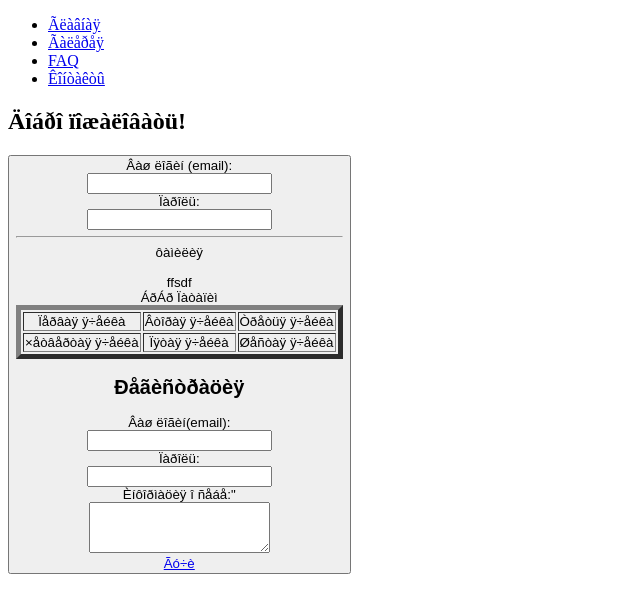
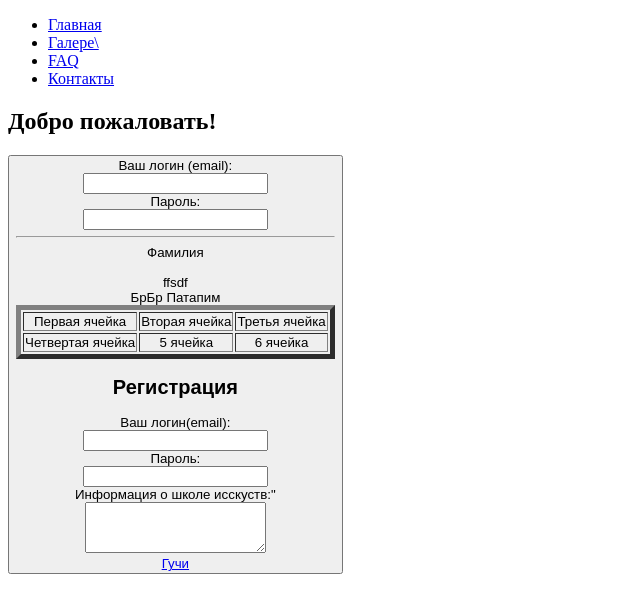
Before and after one commit to daopopyo-blip/daopopyo-blip.github.io, a plain HTML site: page index.html in a window 1280 px wide. Shown: the whole page, without its empty margins (0-640 px from the left). Drawn offline with Linux system fonts and the light colour scheme.

Commit message:
Update index.html

```diff
--- a/index.html
+++ b/index.html
@@ -6,10 +6,10 @@
 <nav>
 <ul>
 
-<li><a href="#home">Ãëàâíàÿ</a></li>
-<li><a href="#gallery">Ãàëåðåÿ</a></li>
+<li><a href="#home">Главная</a></li>
+<li><a href="#gallery">Галере\</a></li>
 <li><a href="#faq">FAQ</a></li>
-<li><a href="#contact">Êîíòàêòû</a></li>
+<li><a href="#contact">Контакты</a></li>
 </ul>
 </nav>
 </div>
@@ -17,42 +17,42 @@
 <main>
 <section id="home" class="hero">
 <div class= "hero-content">
-<h2 id="heroTitle">Äîáðî ïîæàëîâàòü!<h2>
+<h2 id="heroTitle">Добро пожаловать!<h2>
 <div class="button-group">
 <button id="ChfngeThemeBtn" class="btn btn-primary">
 
 
 <form>
-<label for="login">Âàø ëîãèí (email):</label><br>
-<input type="login" name="ëîãèí"><br>
+<label for="login">Ваш логин (email):</label><br>
+<input type="login" name="логин"><br>
 
-<label for="password">Ïàðîëü:</label><br>
-<input type="password" name="ïàðîëü"<br>
+<label for="password">Пароль:</label><br>
+<input type="password" name="пароль"<br>
 
 
 
-<hr>ôàìèëèÿ</hr>
+<hr>Фамилия</hr>
 <table>
 <table border="5">
-<caption>ÁðÁð Ïàòàïèì</caption>
+<caption>БрБр Патапим</caption>
 <br>ffsdf</br>
-<tr><td>Ïåðâàÿ ÿ÷åéêà</td><td>Âòîðàÿ ÿ÷åéêà</td><td>Òðåòüÿ ÿ÷åéêà</td></tr>
-<tr><td>×åòâåðòàÿ ÿ÷åéêà</td><td>Ïÿòàÿ ÿ÷åéêà</td><td>Øåñòàÿ ÿ÷åéêà</td></tr>
+<tr><td>Первая ячейка</td><td>Вторая ячейка</td><td>Третья ячейка</td></tr>
+<tr><td>Четвертая ячейка</td><td>5 ячейка</td><td>6 ячейка</td></tr>
 </table>
 
 <form>
-<h1>Ðåãèñòðàöèÿ</h1>
-<label for="login-field">Âàø ëîãèí(email):</label><br>
+<h1>Регистрация</h1>
+<label for="login-field">Ваш логин(email):</label><br>
 <input type="text" name="login" id="login-field"><br>
 
-<label for="password-field">Ïàðîëü:</label><br>
-<input type="password" name="ïàðîëü"><br>
+<label for="password-field">Пароль:</label><br>
+<input type="password" name="пароль"><br>
 
-<label for="about-myself">Èíôîðìàöèÿ î ñåáå:"<label><br>
-<textarea name="îáî ìíå" rows="3"></textarea><br>
+<label for="about-myself">Информация о школе исскуств:"<label><br>
+<textarea name="обо мне" rows="3"></textarea><br>
 
 <div id="brrrr">
-<a href="#brrrr">Ãó÷è</a>
+<a href="#brrrr">Гучи</a>
 
 
 </body>
```
